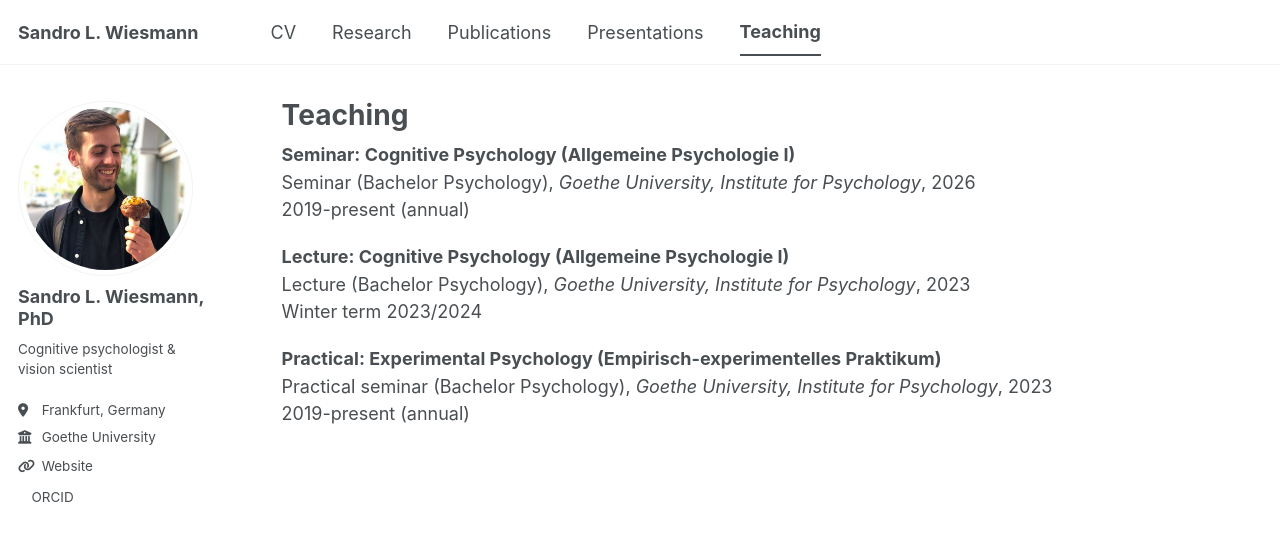
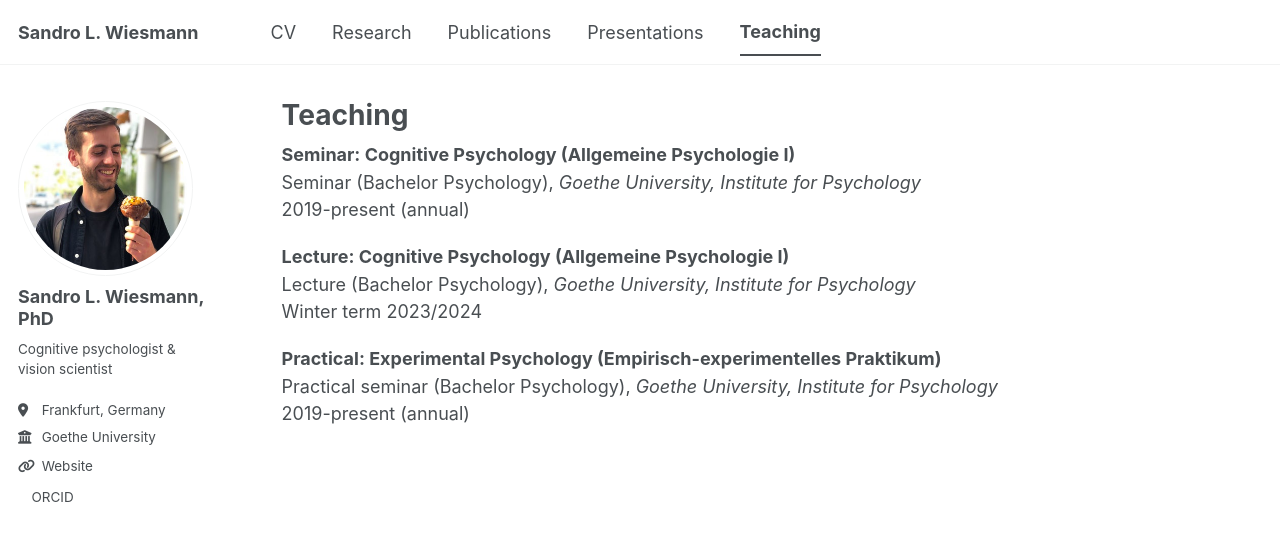
Before and after one commit to sandrowiesmann/sandrowiesmann.github.io, a Jekyll site: the page built from _pages/teaching.html, in a window 1280 px wide. Shown: the top 541 px of the page. Built offline with Jekyll 4.4.1, drawn with Linux system fonts in a browser that asks for light colours; a script bundle is joined from its source files by our own code; a style sheet for code colours, icons or effects is not loaded.

Commit message:
Update teaching post format in archive-single.html
Removed the year from the teaching post display.

```diff
--- a/_includes/archive-single.html
+++ b/_includes/archive-single.html
@@ -34,8 +34,7 @@
 
     {% elsif post.collection == 'teaching' %}
       <p>
-        {{ post.type }}, <i>{{ post.venue }}</i>,
-        {{ post.date | date: "%Y" }}<br>
+        {{ post.type }}, <i>{{ post.venue }}</i><br>
         {{ post.when }}
       </p>
 
```
